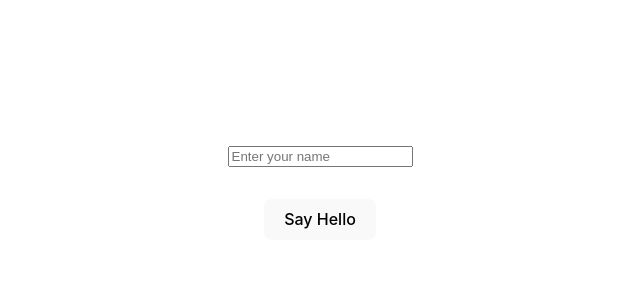
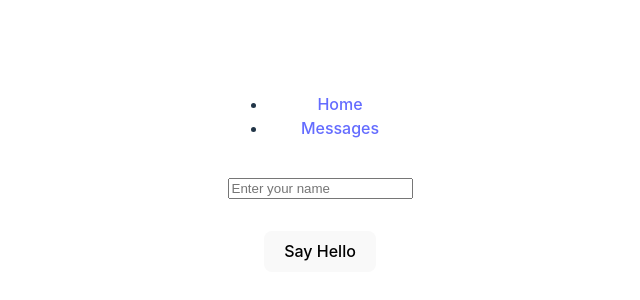
Before and after one commit to RahafAl0/TS-Playground, a React (Vite) app in the folder frontend/: page / in a window 1280 px wide. Shown: the part 210-510 px from the top of the page, without its empty margins (320-960 px from the left). Built offline with nearby package versions, Linux system fonts and the light colour scheme.

Commit message:
new navbar

```diff
--- a/frontend/src/main.tsx
+++ b/frontend/src/main.tsx
@@ -1,22 +1,34 @@
 import React from 'react'
+import Root from './routes/root.tsx';
 import ReactDOM from 'react-dom/client'
 import {
   createBrowserRouter,
   RouterProvider,
 } from "react-router-dom";
-import App from './App.tsx'
+// import App from './App.tsx'
 import './index.css'
+import App from './App.tsx';
 
 const router = createBrowserRouter([
   {
     path: '/',
-    element : <App/>
+    element : <Root/>,
+    children: [
+      {
+        path: "/messages",
+        element: <div>
+          <h1>Messges!</h1>
+        </div>,
+      },
+      {
+        path: "/",
+        element : <App/>
+      }
+
+    ]
   }
   ,{
-    path: "/messages",
-    element: <div>
-      <h1>Messges!</h1>
-    </div>,
+
   }
 ]);
 
--- /dev/null
+++ b/frontend/src/routes/root.tsx
@@ -0,0 +1,25 @@
+import { Link } from 'react-router-dom'
+import { Outlet } from "react-router-dom";
+
+
+
+
+export default function Root() {
+  return <>
+      <nav>
+          <ul>
+            <li>
+              <Link to={`/`}>Home</Link>
+            </li>
+            <li>
+              <Link to={`/messages`}>Messages</Link>
+            </li>
+          </ul>
+        </nav>
+        <div id="detail">
+        <Outlet />
+      </div>
+
+
+  </>;
+}
```
Also changed, not shown: frontend/src/App.tsx (+13 -1 lines).
